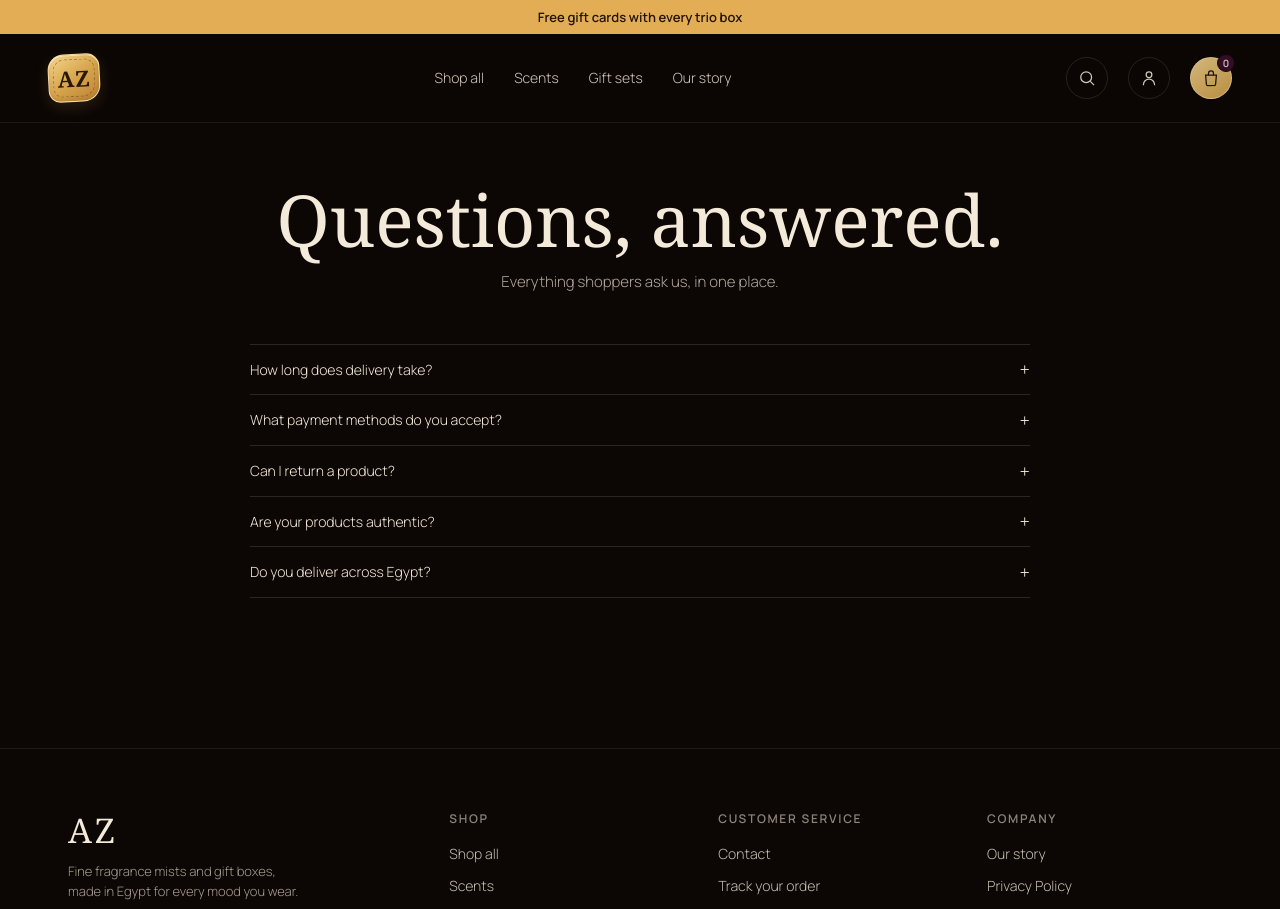
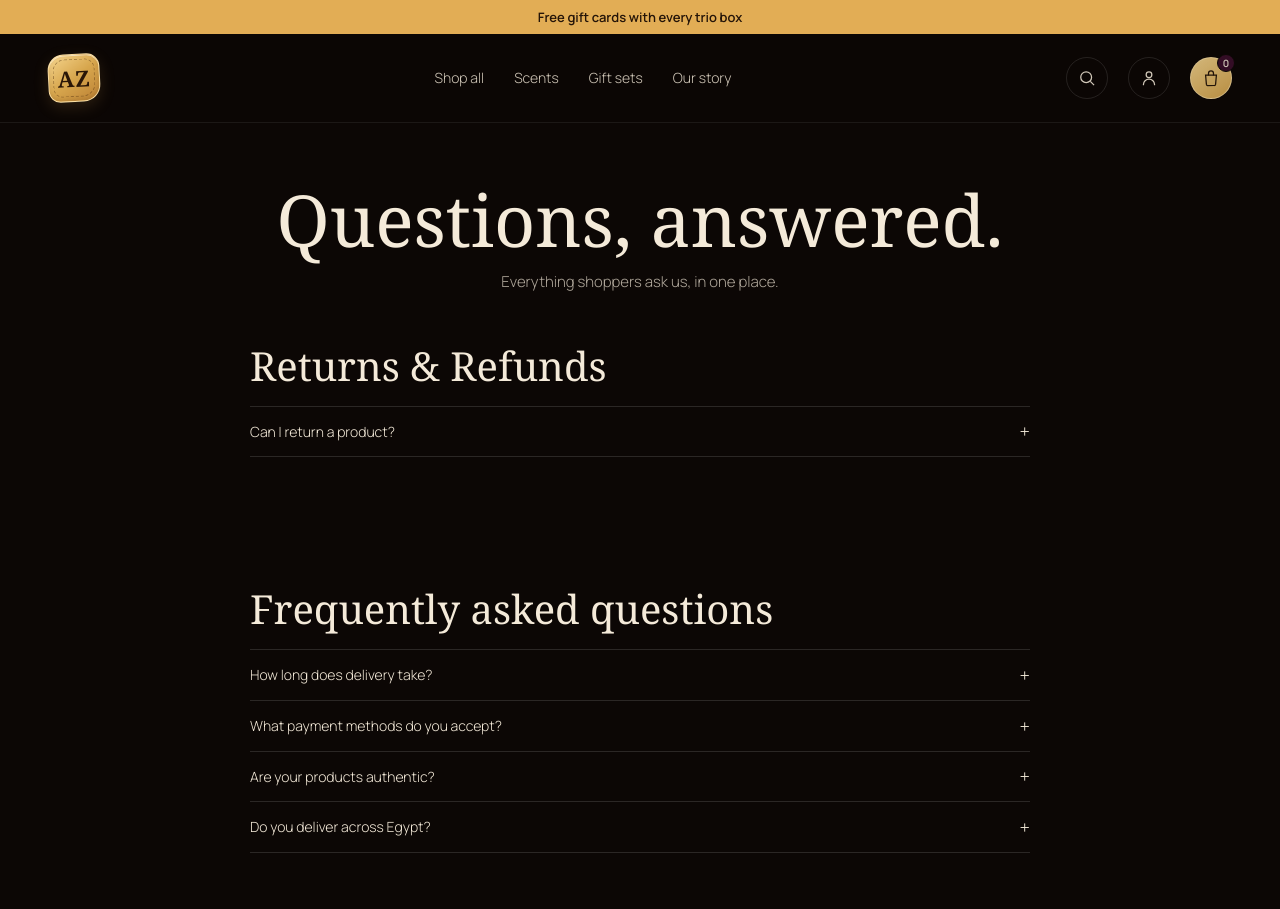
Before and after one commit to zio20-ops/AZ-Store, a React (Vite) app: page /faq in a window 1280 px wide. Shown: the top 909 px of the page. Built offline with nearby package versions, Linux system fonts and the light colour scheme; no server answers; a web font is replaced by a local one.

Commit message:
Add files via upload

```diff
--- a/src/App.jsx
+++ b/src/App.jsx
@@ -17,7 +17,6 @@ import Contact from './pages/Contact.jsx';
 import Faq from './pages/Faq.jsx';
 import Wishlist from './pages/Wishlist.jsx';
 import Legal from './pages/Legal.jsx';
-import TrackOrder from './pages/TrackOrder.jsx';
 import NotFound from './pages/NotFound.jsx';
 import AdminLogin from './pages/admin/Login.jsx';
 import AdminDashboard from './pages/admin/Dashboard.jsx';
@@ -32,10 +31,17 @@ import AdminSettings from './pages/admin/Settings.jsx';
 import Account from './pages/Account.jsx';
 
 function ScrollToTop() {
-  const { pathname } = useLocation();
+  const { pathname, hash } = useLocation();
   useEffect(() => {
-    window.scrollTo(0, 0);
-  }, [pathname]);
+    if (!hash) {
+      window.scrollTo(0, 0);
+      return undefined;
+    }
+    const frame = window.requestAnimationFrame(() => {
+      document.getElementById(decodeURIComponent(hash.slice(1)))?.scrollIntoView();
+    });
+    return () => window.cancelAnimationFrame(frame);
+  }, [pathname, hash]);
   return null;
 }
 
@@ -79,7 +85,6 @@ export default function App() {
           <Route path="/account" element={<Account />} />
           <Route path="/account/login" element={<Account />} />
           <Route path="/account/signup" element={<Account />} />
-          <Route path="/track-order" element={<TrackOrder />} />
           <Route path="/about" element={<About />} />
           <Route path="/contact" element={<Contact />} />
           <Route path="/faq" element={<Faq />} />
--- a/src/components/Header.jsx
+++ b/src/components/Header.jsx
@@ -69,7 +69,6 @@ export default function Header() {
               {accountOpen && (
                 <div className="account__panel" role="menu">
                   <Link to="/account" role="menuitem">{user ? 'My account' : 'Sign in / Create account'}</Link>
-                  <Link to="/track-order" role="menuitem">Track order</Link>
                   <Link to="/wishlist" role="menuitem">Wishlist</Link>
                   <Link to="/contact" role="menuitem">Contact us</Link>
                 </div>
@@ -91,7 +90,6 @@ export default function Header() {
           <Link key={l.label} to={l.to}>{l.label}</Link>
         ))}
         <Link to={user ? '/account' : '/account/login'}>{user ? 'My account' : 'Sign in / Create account'}</Link>
-        <Link to="/track-order">Track order</Link>
         <Link to="/wishlist">Wishlist</Link>
         <Link to="/contact">Contact</Link>
         <div className="mmenu__foot">
--- a/src/components/ProductCard.jsx
+++ b/src/components/ProductCard.jsx
@@ -18,14 +18,6 @@ export default function ProductCard({ product }) {
         </Link>
         {product.badge && <span className="card__badge">{product.badge}</span>}
         <button
-          className={`card__wish ${wished ? 'card__wish--on' : ''}`}
-          onClick={() => toggleWish(product.id)}
-          aria-label={wished ? `Remove ${product.name} from wishlist` : `Save ${product.name} to wishlist`}
-          aria-pressed={wished}
-        >
-          <HeartIcon filled={wished} />
-        </button>
-        <button
           className={`card__quick ${soldOut ? 'card__quick--off' : ''}`}
           onClick={() => addToCart(product.id, defaultVariation.id, 1)}
           disabled={soldOut}
@@ -33,6 +25,16 @@ export default function ProductCard({ product }) {
           {soldOut ? 'Sold out' : 'Add to bag'}
         </button>
       </div>
+      <button
+        className={`card__wish ${wished ? 'card__wish--on' : ''}`}
+        type="button"
+        onClick={() => toggleWish(product.id)}
+        aria-label={wished ? `Remove ${product.name} from wishlist` : `Save ${product.name} to wishlist`}
+        aria-pressed={wished}
+        title={wished ? 'Remove from wishlist' : 'Save to wishlist'}
+      >
+        <HeartIcon filled={wished} />
+      </button>
       <h3 className="card__name">
         <Link to={`/product/${product.id}`} style={{ color: product.accentHex }}>{product.name}</Link>
       </h3>
--- a/src/data/content.js
+++ b/src/data/content.js
@@ -89,9 +89,8 @@ export const FOOTER_COLUMNS = [
     title: 'Customer Service',
     links: [
       { label: 'Contact', to: '/contact' },
-      { label: 'Track your order', to: '/track-order' },
       { label: 'Shipping & Delivery', to: '/faq' },
-      { label: 'Returns & Refunds', to: '/faq' },
+      { label: 'Returns & Refunds', to: '/faq#returns' },
       { label: 'FAQ', to: '/faq' },
     ],
   },
--- a/src/pages/Faq.jsx
+++ b/src/pages/Faq.jsx
@@ -4,15 +4,22 @@ import { FAQS } from '../data/content.js';
 
 export default function Faq() {
   useSeo('FAQ | AZ Store', 'Delivery times, payment methods, returns and authenticity — answers from AZ Store.');
+  const returnQuestions = FAQS.filter((item) => item.q === 'Can I return a product?');
+  const commonQuestions = FAQS.filter((item) => item.q !== 'Can I return a product?');
   return (
     <div className="container">
       <div className="page-head" style={{ textAlign: 'center' }}>
         <h1>Questions, answered.</h1>
         <p style={{ marginInline: 'auto' }}>Everything shoppers ask us, in one place.</p>
       </div>
-      <div className="faq-wrap">
-        <Accordion items={FAQS.map((f) => ({ q: f.q, a: f.a }))} />
-      </div>
+      <section id="returns" className="faq-wrap faq-wrap--section">
+        <h2>Returns &amp; Refunds</h2>
+        <Accordion items={returnQuestions.map((f) => ({ q: f.q, a: f.a }))} />
+      </section>
+      <section className="faq-wrap faq-wrap--section">
+        <h2>Frequently asked questions</h2>
+        <Accordion items={commonQuestions.map((f) => ({ q: f.q, a: f.a }))} />
+      </section>
     </div>
   );
 }
--- a/src/pages/OrderConfirmation.jsx
+++ b/src/pages/OrderConfirmation.jsx
@@ -19,7 +19,6 @@ export default function OrderConfirmation() {
         <h1>No order found.</h1>
         <p>We couldn’t find an order for this session. Head back to the store whenever you’re ready.</p>
         <div className="confirm__actions">
-          {id && <Link className="btn btn--dark" to={`/track-order?order=${encodeURIComponent(id)}`}>Track order {id}</Link>}
           <Link className="btn btn--dark" to="/shop">Continue shopping</Link>
         </div>
       </div>
@@ -36,7 +35,7 @@ export default function OrderConfirmation() {
 
       <div className="confirm">
         <h1>Thank you for your order.</h1>
-        <p>We’ve received your order. Use the order number below and your checkout phone number to track its progress.</p>
+        <p>We’ve received your order. Keep the order number above and contact us if you need help.</p>
         {order.paymentRef && (
           <p className="confirm__note">
             We received your reference <b>{order.paymentRef}</b>. Your order will be confirmed after payment verification.
@@ -62,7 +61,6 @@ export default function OrderConfirmation() {
 
         <div className="confirm__actions">
           <Link className="btn btn--dark" to="/shop">Continue shopping</Link>
-          <Link className="btn btn--text" to={`/track-order?order=${encodeURIComponent(order.id)}`}>Track this order</Link>
         </div>
       </div>
     </>
--- a/src/pages/Shop.jsx
+++ b/src/pages/Shop.jsx
@@ -75,11 +75,20 @@ export default function Shop() {
     const sorted = [...list];
     switch (sort) {
       case 'featured': sorted.sort((a, b) => a.featured - b.featured); break;
-      case 'newest': sorted.sort((a, b) => b.releasedAt.localeCompare(a.releasedAt)); break;
+      case 'newest': {
+        const releaseTime = (product) => {
+          const value = product.releasedAt || product.createdAt || product.updatedAt;
+          const time = value ? new Date(value).getTime() : 0;
+          return Number.isFinite(time) ? time : 0;
+        };
+        sorted.sort((a, b) => releaseTime(b) - releaseTime(a));
+        break;
+      }
       case 'price-asc': sorted.sort((a, b) => basePrice(a) - basePrice(b)); break;
       case 'price-desc': sorted.sort((a, b) => basePrice(b) - basePrice(a)); break;
       case 'best-rated': sorted.sort((a, b) => b.rating - a.rating); break;
-      default: sorted.sort((a, b) => b.sold - a.sold);
+      case 'best-selling':
+      default: sorted.sort((a, b) => (Number(b.sold) || 0) - (Number(a.sold) || 0));
     }
     return sorted;
   }, [products, chip, q, price, minRating, inStock, onSale, brandAZ, scents, sort]);
--- a/src/styles/global.css
+++ b/src/styles/global.css
@@ -524,6 +524,8 @@ textarea.field { resize: vertical; min-height: 90px; }
 .info-list a:hover { color: var(--gold); }
 .info-list span:first-child { opacity: 0.6; }
 .faq-wrap { max-width: 780px; margin-inline: auto; padding: 40px 0 90px; }
+.faq-wrap--section { scroll-margin-top: 24px; }
+.faq-wrap--section h2 { font: 400 clamp(28px, 3.5vw, 40px)/1.1 var(--disp); margin-bottom: 18px; }
 
 /* ---------- footer ---------- */
 
```
